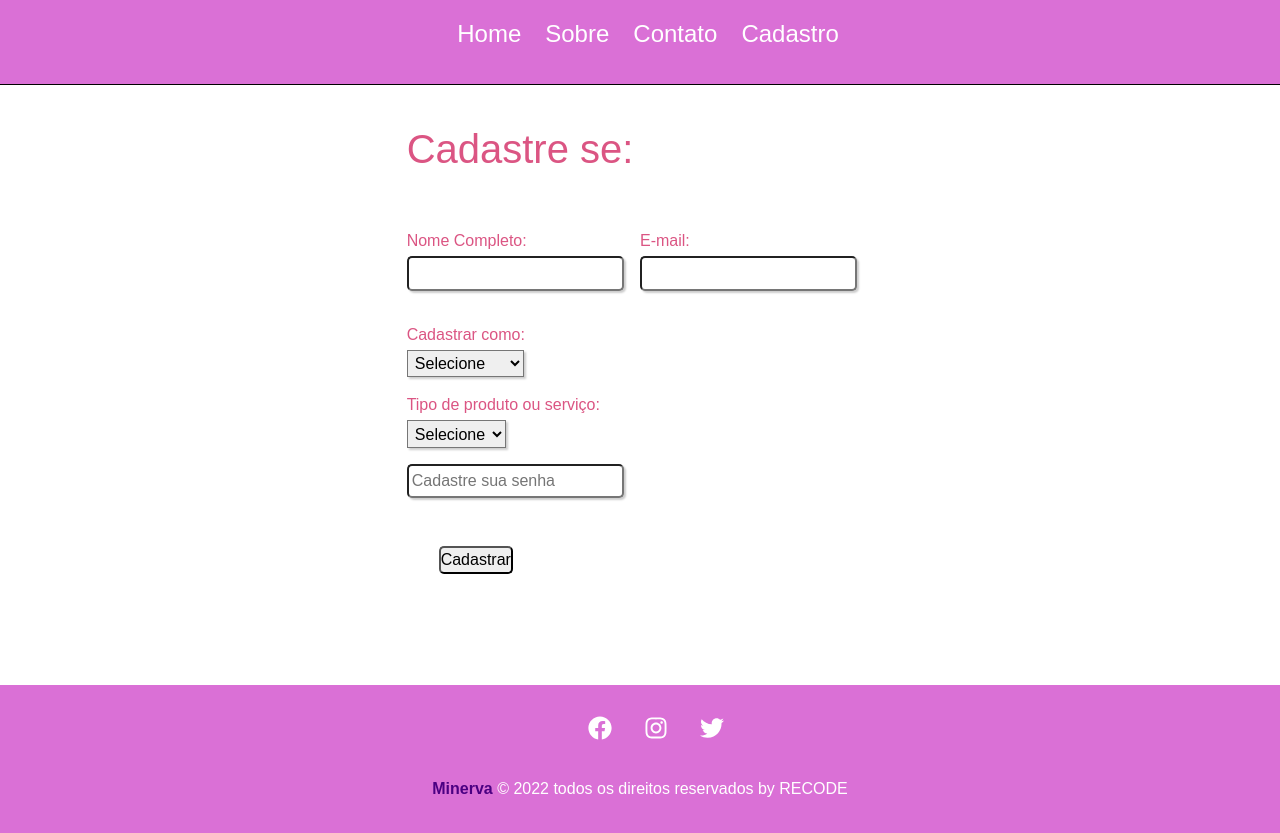
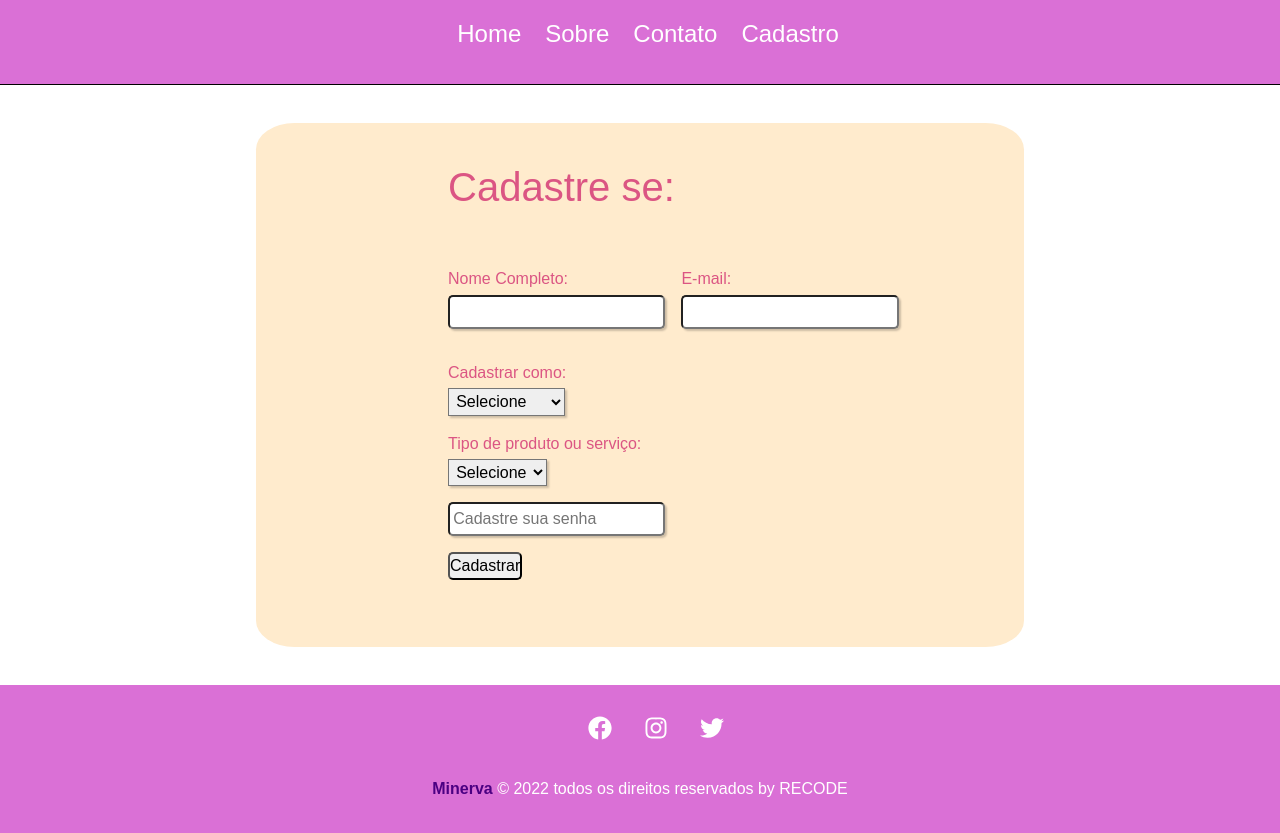
Before and after one commit to viniciuspbrandao/project_minerva, a React (Create React App) app in the folder Front/minervaReact-master/: page /Cadastro in a window 1280 px wide. Built offline with nearby package versions, Linux system fonts and the light colour scheme.

Commit message:
newUpdate

```diff
--- a/Front/minervaReact-master/src/components/pages/Cadastro.js
+++ b/Front/minervaReact-master/src/components/pages/Cadastro.js
@@ -7,7 +7,7 @@ function Form() {
   }
 
   return (
-    <div /*className={style.card}*/>
+    <div className={style.card}>
       <h1 className={style.titulo}>Cadastre se:</h1>
 
       <form onSubmit={cadastrarUsuario}>
--- a/Front/minervaReact-master/src/components/pages/Cadastro.module.css
+++ b/Front/minervaReact-master/src/components/pages/Cadastro.module.css
@@ -16,6 +16,11 @@ body {
 
 .card {
   background-color: blanchedalmond;
+  width: 60%;
+  border-radius: 5%;
+  margin: 3%;
+  padding-left: 15%;
+  padding-bottom: 2%;
 }
 
 
@@ -43,7 +48,7 @@ body {
 }
 
 .botao {
-  padding: 2em;
+  padding: 0em;
 }
 
 input {
```
